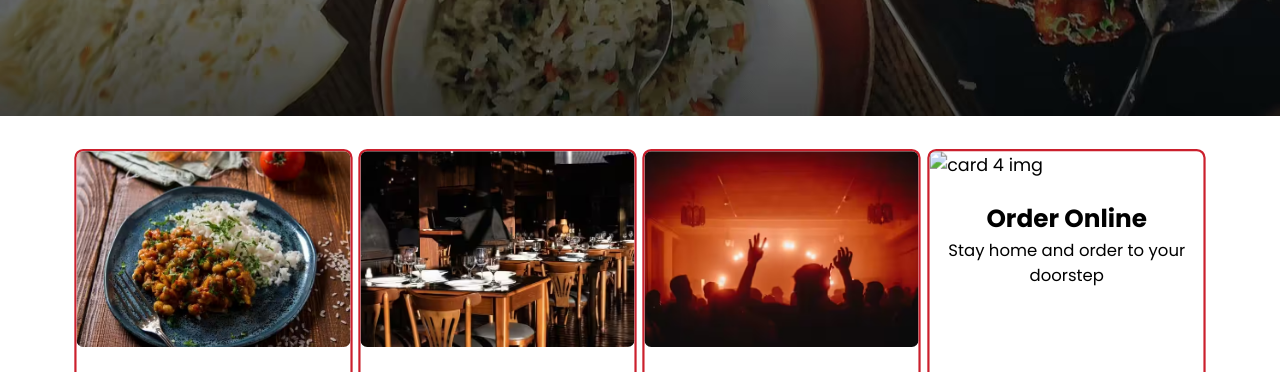
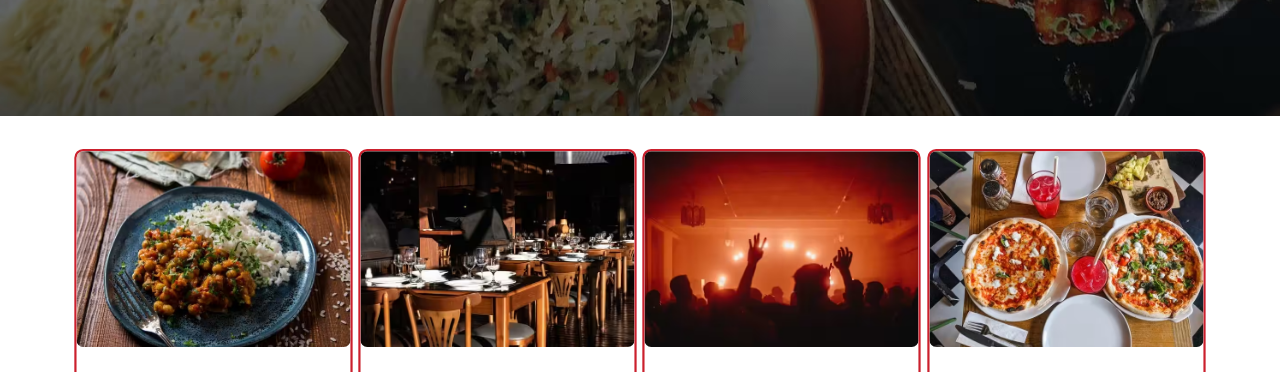
Before and after one commit to KANDUKURIYASWANTH/Zomato_landing_page, a plain HTML site: page index.html in a window 1280 px wide. Shown: the part 364-736 px from the top of the page. Drawn offline with Linux system fonts and the light colour scheme.

Commit message:
Typos corrected

```diff
--- a/index.html
+++ b/index.html
@@ -80,7 +80,7 @@
             </div>
         </div>
         <div class="we__offer_card">
-            <img src=images/item4.png" alt="card 4 img"/>
+            <img src="images/item4.png" alt="card 4 img"/>
             <div class="we__offer_content">
                 <h2>Order Online</h2>
                 <p>Stay home and order to your doorstep</p>
```
